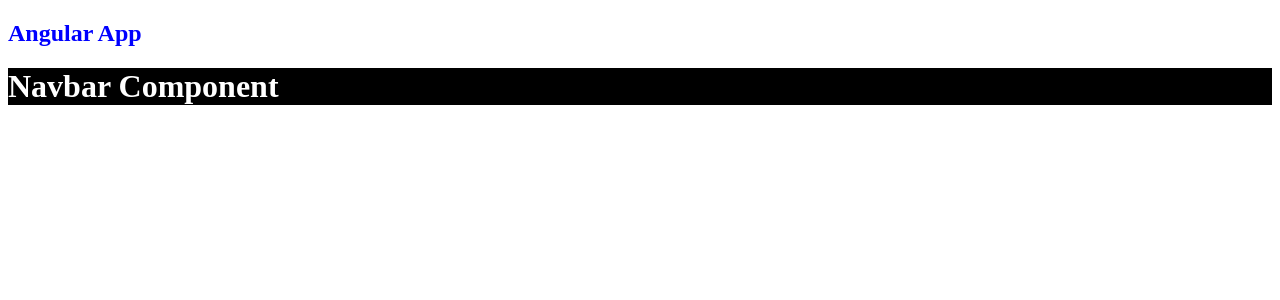
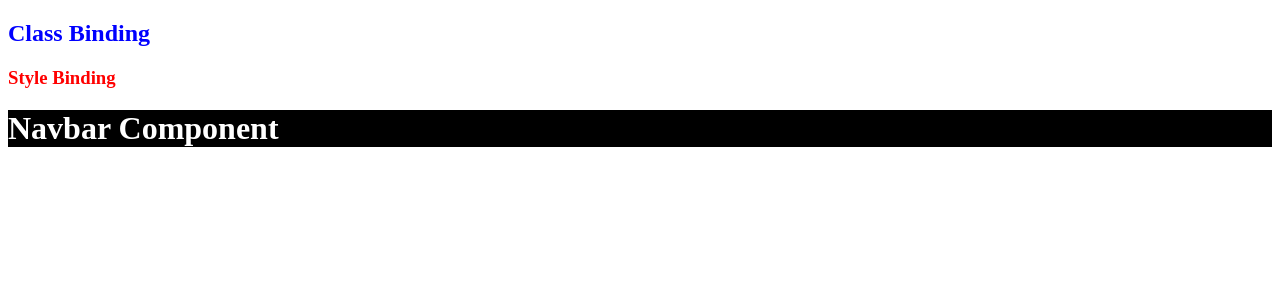
Before and after one commit to pinkijha/AngularNewRepo, an Angular app in the folder Youtube/AngIntro/: page / in a window 1280 px wide. Shown: the top 300 px of the page. Built offline with nearby package versions, Linux system fonts and the light colour scheme.

Commit message:
style binding

```diff
--- a/Youtube/AngIntro/src/app/app.component.html
+++ b/Youtube/AngIntro/src/app/app.component.html
@@ -1,2 +1,3 @@
-<h2 [class.text-red]="bool">Angular App</h2>
+<h2 [class.text-red]="bool">Class Binding</h2>
+<h3 [style.color] = "bool ? 'red' : 'blue'">Style Binding</h3>
 <app-navbar></app-navbar>
--- a/Youtube/AngIntro/src/app/app.component.ts
+++ b/Youtube/AngIntro/src/app/app.component.ts
@@ -7,7 +7,7 @@ import { Component } from '@angular/core';
 })
 export class AppComponent {
 
-  bool: boolean = true; //class binding
+  bool: boolean = true; //class & style binding
 
 
 /*
```
